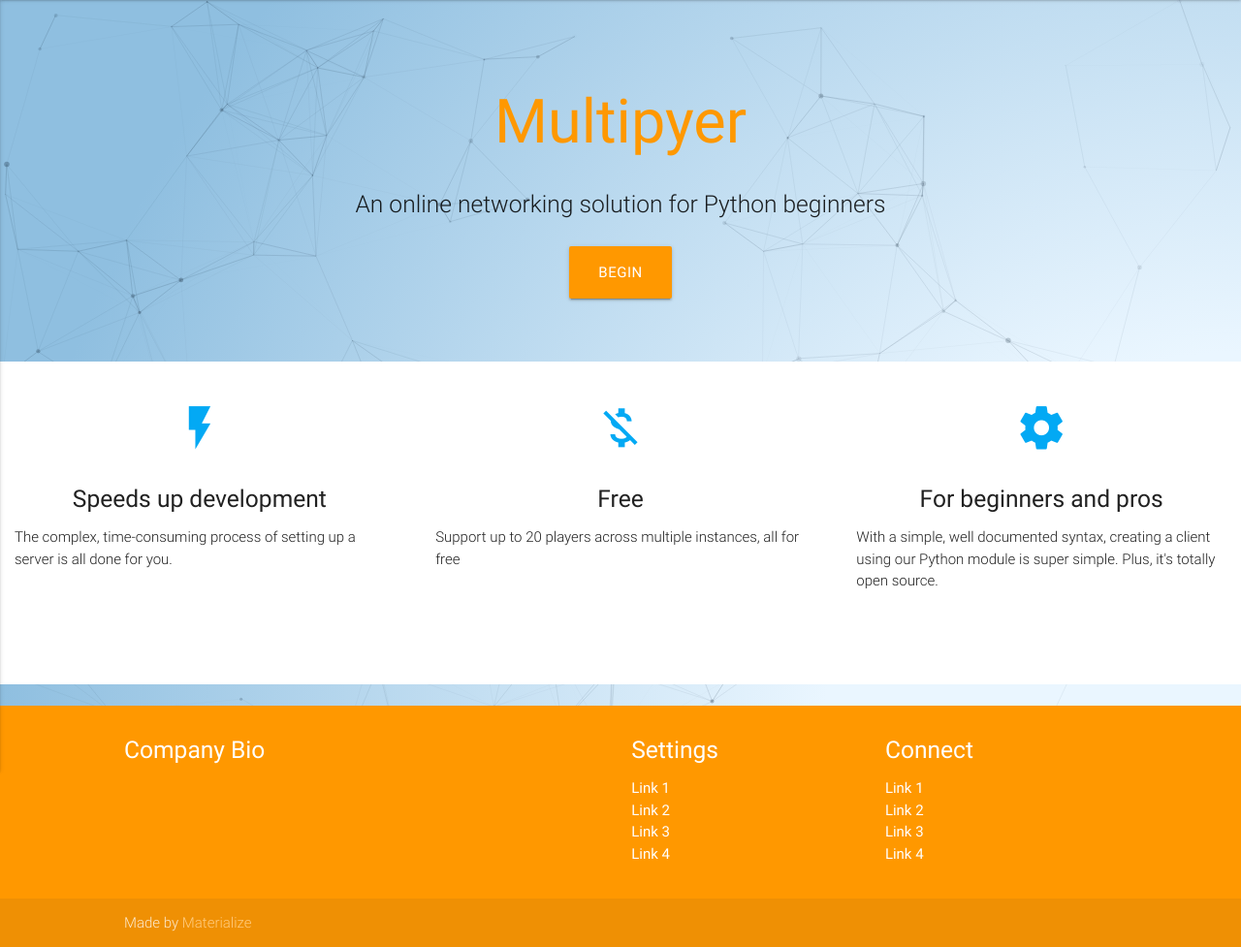
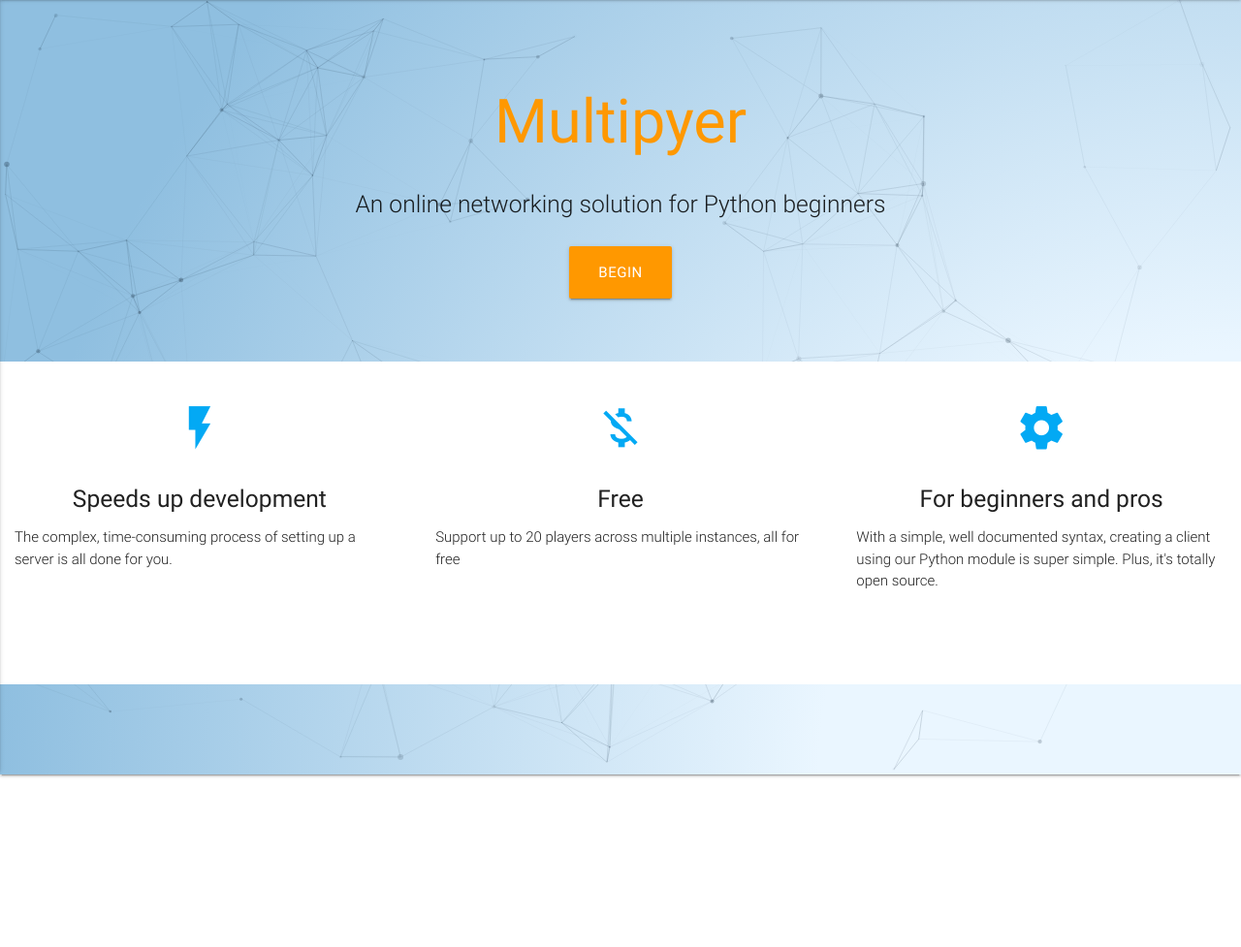
Before and after one commit to j-waters/Multipyer-Server, a Flask app: template templates/home.html in a window 1280 px wide. Shown: the part 65-1042 px from the top of the page at 97% size. After the commit the page ends 867 px from the top, so only its background shows below. Run offline with Flask 2, Linux system fonts and the light colour scheme; the template is opened without the code that fills it, so the values that code supplies are empty.

Commit message:
Removed footer

```diff
--- a/templates/home.html
+++ b/templates/home.html
@@ -121,43 +121,6 @@
 
 <br>
 
-<footer class="page-footer orange">
-	<div class="container">
-		<div class="row">
-			<div class="col l6 s12">
-				<h5 class="white-text">Company Bio</h5>
-				<p class="grey-text text-lighten-4"></p>
-
-
-			</div>
-			<div class="col l3 s12">
-				<h5 class="white-text">Settings</h5>
-				<ul>
-					<li><a class="white-text" href="#!">Link 1</a></li>
-					<li><a class="white-text" href="#!">Link 2</a></li>
-					<li><a class="white-text" href="#!">Link 3</a></li>
-					<li><a class="white-text" href="#!">Link 4</a></li>
-				</ul>
-			</div>
-			<div class="col l3 s12">
-				<h5 class="white-text">Connect</h5>
-				<ul>
-					<li><a class="white-text" href="#!">Link 1</a></li>
-					<li><a class="white-text" href="#!">Link 2</a></li>
-					<li><a class="white-text" href="#!">Link 3</a></li>
-					<li><a class="white-text" href="#!">Link 4</a></li>
-				</ul>
-			</div>
-		</div>
-	</div>
-	<div class="footer-copyright">
-		<div class="container">
-			Made by <a class="orange-text text-lighten-3" href="http://materializecss.com">Materialize</a>
-		</div>
-	</div>
-</footer>
-
-
 <!--  Scripts-->
 <script type="text/javascript" src="{{ url_for('static', filename='js/jquery-3.2.1.min.js') }}"></script>
 <script type="text/javascript" src="{{ url_for('static', filename='js/materialize.js') }}"></script>
```
